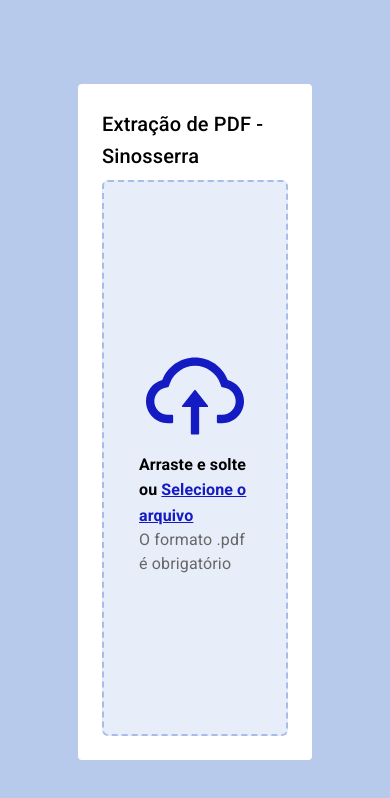
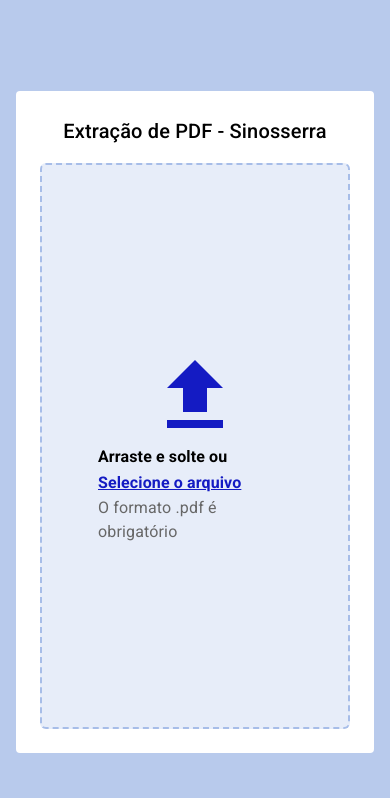
Before and after one commit to VeiculosMontadora/Backup_Frontend, a React (Vite) app: page /#/ in a window 390 px wide. Shown: the top 798 px of the page. Built offline with nearby package versions, Linux system fonts and the light colour scheme.

Commit message:
Fix-responsiveness-and-scrolling-home-screen

```diff
--- a/package.json
+++ b/package.json
@@ -31,6 +31,7 @@
     "@emotion/styled": "^11.10.6",
     "@fontsource/roboto": "^4.5.8",
     "@mui/material": "^5.11.13",
+    "@material-ui/core": "^4.12.4",
     "@mui/icons-material": "^5.11.11",
     "@mui/styled-engine-sc": "^5.11.11",
     "file-loader": "^6.2.0",
@@ -38,7 +39,6 @@
     "react": "^18.2.0",
     "react-dom": "^18.2.0",
     "react-dropzone": "14.2.3",
-    "react-icons": "^4.8.0",
     "react-i18next": "^12.2.0",
     "react-router-dom": "^6.10.0",
     "styled-components": "^5.3.9"
--- a/src/components/FileLoading/styles.ts
+++ b/src/components/FileLoading/styles.ts
@@ -12,9 +12,6 @@ import {
 const borderRadius = "6.18px"
 
 export const Wrapper = styled.div`
-  width: 100%;
-  height: 100%;
-
   position: relative;
 
   gap: 50px;
@@ -78,4 +75,7 @@ export const Title = styled(Typography)`
   font-size: 18.55px !important;
   line-height: 27.8px !important;
   color: ${text};
+  overflow: hidden;
+  text-overflow: ellipsis;
+  white-space: nowrap;
 `
--- a/src/components/Upload/styles.ts
+++ b/src/components/Upload/styles.ts
@@ -1,5 +1,5 @@
 import styled from "styled-components"
-import { AiOutlineCloudUpload } from "react-icons/ai"
+import FileUploadIcon from "@mui/icons-material/FileUpload"
 import Typography from "@mui/material/Typography"
 import {
   background,
@@ -60,9 +60,12 @@ export const BoxAreaSubtitle = styled(Typography)`
   color: ${darkGray};
 `
 
-export const UploadIcon = styled(AiOutlineCloudUpload)`
-  display: flex;
-  height: 100%;
-  width: 7rem;
+export const UploadIcon = styled(FileUploadIcon)`
+  height: 6rem !important;
+  width: 6rem !important;
   color: ${link};
+
+  @media screen and (max-height: 400px) {
+    display: none !important;
+  }
 `
--- a/src/pages/Home/index.tsx
+++ b/src/pages/Home/index.tsx
@@ -7,11 +7,11 @@ import Button from "../../components/Button"
 import {
   Container,
   Content,
+  HeaderTitle,
+  SubTitle,
   FilesWrapper,
-  HeaderTitle,
-  SelectedFiles,
+  FilesRow,
   SendButton,
-  SubTitle,
 } from "./styles"
 import GlobalStyle from "../../styles/styles"
 
@@ -76,20 +76,20 @@ const Home = () => {
             {uploadedFiles.length > 0 && (
               <>
                 <SubTitle>{t("fileUpload.selectedPdfs")}</SubTitle>
-                <SelectedFiles>
                 <FilesWrapper>
                   {uploadedFiles.map((file, index) => {
                     return (
+                      <FilesRow key={file.name + file.size + file.type}>
                         <FileLoading
-                          key={file.name + file.size + file.type}
                           fileName={file.name}
                           status="downloaded"
                           handleDeleteClick={() => handleDeleteClick(index)}
                         />
+                        <p>Dropdown aqui</p>
+                      </FilesRow>
                     )
                   })}
                 </FilesWrapper>
-                </SelectedFiles>
 
                 <SendButton>
                   <Button
--- a/src/pages/Home/styles.ts
+++ b/src/pages/Home/styles.ts
@@ -6,27 +6,22 @@ export const Container = styled.div`
   height: 100%;
   gap: 2rem;
   display: flex;
-  justify-content: center;
   align-items: center;
   flex-direction: column;
+  justify-content: center;
+
+  padding: 0.5rem 1rem;
 `
 
 export const Content = styled.div`
-  width: 60%;
-  height: 80%;
+  width: min(100%, 800px);
+  height: clamp(600px, 80%, 1000px);
   background: ${superWhite};
   border-radius: 4px;
   padding: 1.5rem;
-  gap: 0.5rem;
-  display: flex;
-  flex-direction: column;
-`
-
-export const FilesWrapper = styled.div`
   gap: 1rem;
   display: flex;
   flex-direction: column;
-  padding-right: 0.5rem;
   overflow: auto;
 `
 
@@ -36,14 +31,6 @@ export const HeaderTitle = styled(Typography)`
   align-items: center;
 `
 
-export const SelectedFiles = styled.div`
-  display: flex;
-  flex-direction: column;
-  margin: 10px 60px 60px 60px;
-  overflow-y: auto;
-  max-height: 30%;
-`
-
 export const SubTitle = styled(Typography)`
   justify-content: "flex-start";
   display: flex;
@@ -51,7 +38,21 @@ export const SubTitle = styled(Typography)`
   font-weight: 500 !important;
   color: #676767 !important;
   font-size: 1rem !important;
-  margin: 10px 60px 0px !important;
+`
+
+export const FilesWrapper = styled.div`
+  gap: 1rem;
+  display: flex;
+  flex-direction: column;
+  padding-right: 0.5rem;
+  flex-grow: 1;
+  overflow-y: auto;
+`
+
+export const FilesRow = styled.div`
+  display: grid;
+  column-gap: 1rem;
+  grid-template-columns: calc(100% - 200px - 1rem) 200px;
 `
 
 export const SendButton = styled.div`
--- a/src/styles/colors.ts
+++ b/src/styles/colors.ts
@@ -2,12 +2,13 @@ export const white = "#fff3f3"
 export const superWhite = "#fff"
 export const darkGray = "#676767"
 export const gray = "#939393"
+export const lightGray = "#e0e0e0"
 export const green = "#219653"
 export const red = "#e41d1d"
 export const blue = "#1976d2"
 export const text = "#0f0f0f"
-export const background: any = "rgba(20, 80, 195, 0.3)"
+export const background = "#1450c34d"
 export const link = "#141bc3"
-export const defaultMessage = "rgba(20, 80, 195, 0.1)"
+export const defaultMessage = "#1450c31a"
 export const errorMessage = "#e57878"
-export const successMessage = "#B6EAA1"
+export const successMessage = "#b6eaa1"
--- a/src/styles/styles.ts
+++ b/src/styles/styles.ts
@@ -1,5 +1,5 @@
 import { createGlobalStyle } from "styled-components"
-import { background } from "./colors"
+import { background, gray, lightGray, darkGray } from "./colors"
 
 export default createGlobalStyle`
   * {
@@ -19,4 +19,23 @@ export default createGlobalStyle`
   html, body, #root {
     height: 100%;
   }
+
+  ::-webkit-scrollbar {
+    width: 0.5rem;
+
+    &-track, &-thumb {
+      border-radius: 1rem;
+    }
+
+    &-track {
+      background: ${lightGray};
+    }
+
+    &-thumb {
+      background: ${gray};
+      &:hover {
+        background: ${darkGray};
+      }
+    }
+  }
 `
```
Also changed, not shown: 1 other file (tests, documents, lock files or other folders). Lines whose indentation alone changed are shown as unchanged.
